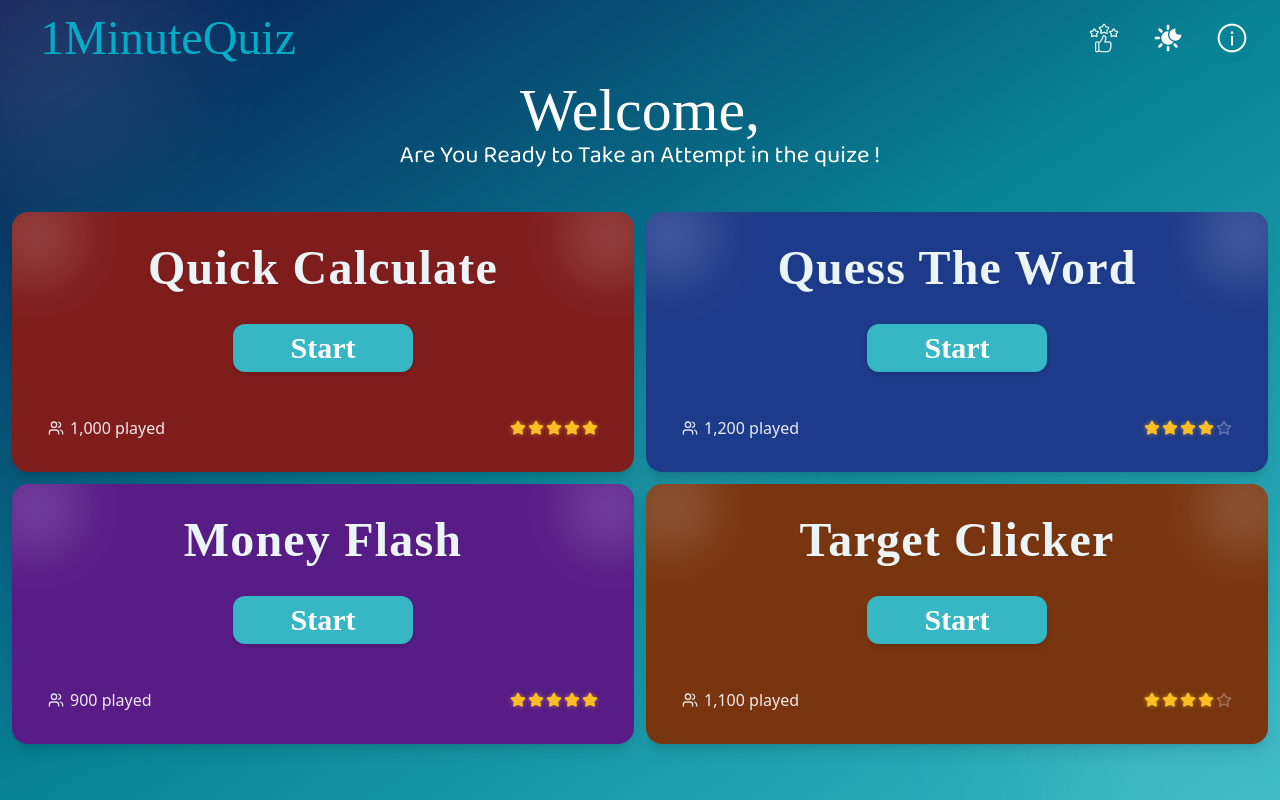
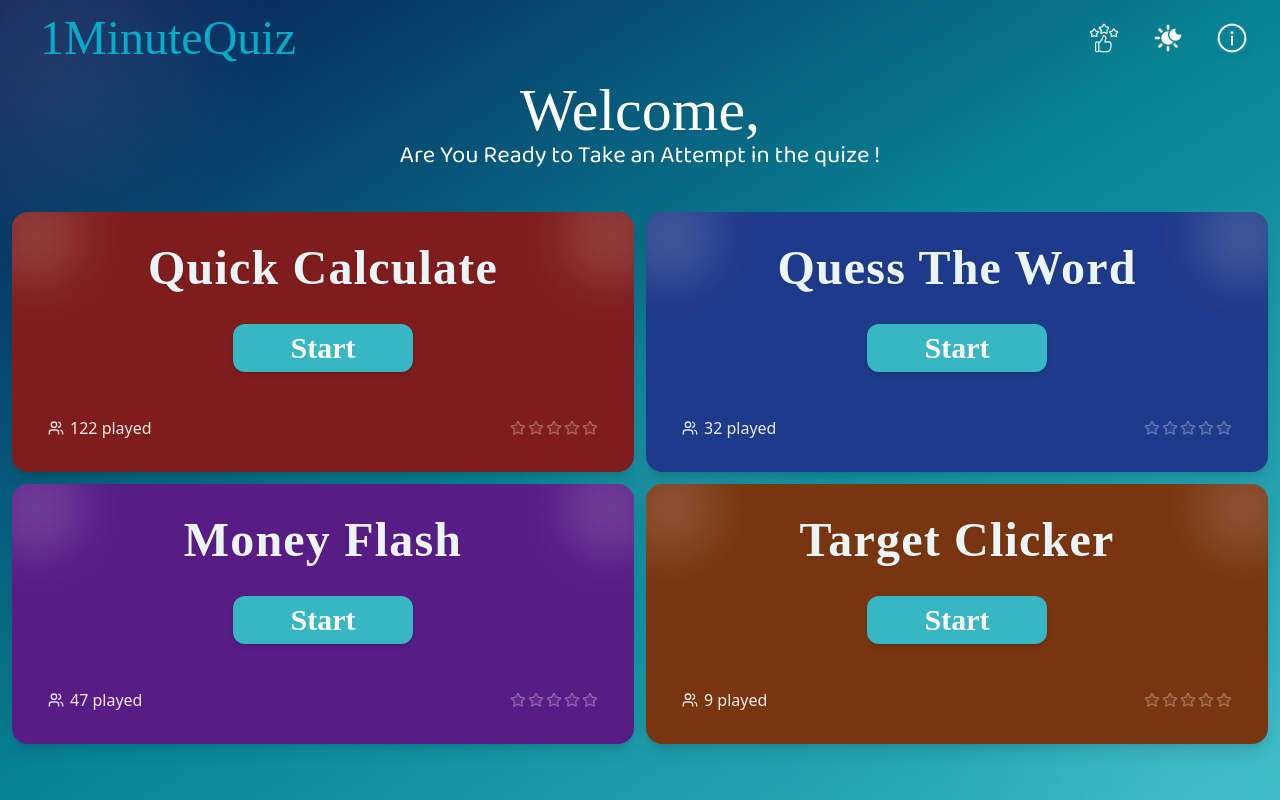
Before and after one commit to Ahshan-Haquc/OneMinuteQuiz_Frontend, a React (Vite) app: page / in a window 1280 px wide. Built offline with nearby package versions, Linux system fonts and the light colour scheme; no server answers; a web font is replaced by a local one.

Commit message:
Integrated api in landing page

```diff
--- a/src/pages/public/Home.tsx
+++ b/src/pages/public/Home.tsx
@@ -3,6 +3,7 @@ import { NavLink } from "react-router-dom";
 import NavBar from "@/components/NavBar";
 import { useAppSelector } from "@/redux/hooks";
 import { Star, Users } from "lucide-react";
+import { useGetLandingPageDataQuery } from "@/redux/api/endpoints/quizApi";
 
 const QuizButton = ({
   to,
@@ -73,6 +74,9 @@ const QuizButton = ({
 
 const Home = () => {
   const { user } = useAppSelector((state) => state.auth);
+  const { data, isLoading, error } = useGetLandingPageDataQuery();
+  const landingPageData = data?.data;
+
   useEffect(() => {
     document.title = "1MinuteQuiz";
   }, []);
@@ -92,13 +96,13 @@ const Home = () => {
         {/* button part  */}
         <div className="w-full max-w-7xl mx-auto px-3 grid grid-cols-1 md:grid-cols-2 gap-3">
           {/* button 1 */}
-          <QuizButton to="/quickCalculate" text="Quick Calculate" bg="bg-red-900" rating={4.5} played={1000} />
+          <QuizButton to="/quickCalculate" text="Quick Calculate" bg="bg-red-900" rating={landingPageData?.totalQuickCalculateGameRating} played={landingPageData?.totalQuickCalculateGamePlayed || 122} />
           {/* button 2 */}
-          <QuizButton to="/guessTheWord" text="Quess The Word" bg="bg-blue-900" rating={4.2} played={1200}/>
+          <QuizButton to="/guessTheWord" text="Quess The Word" bg="bg-blue-900" rating={landingPageData?.totalGuessTheWordGameRating} played={landingPageData?.totalGuessTheWordGamePlayed || 32}/>
           {/* button 3 */}
-          <QuizButton to="/moneyFlash" text="Money Flash" bg="bg-purple-900" rating={4.8} played={900}/>
+          <QuizButton to="/moneyFlash" text="Money Flash" bg="bg-purple-900" rating={landingPageData?.totalMemoryFlashGameRating} played={landingPageData?.totalMemoryFlashGamePlayed || 47}/>
           {/* button 4 */}
-          <QuizButton to="/targetClicker" text="Target Clicker" bg="bg-amber-900" rating={4.1} played={1100}/>
+          <QuizButton to="/targetClicker" text="Target Clicker" bg="bg-amber-900" rating={landingPageData?.totalTargetClickerGameRating} played={landingPageData?.totalTargetClickerGamePlayed || 9}/>
         </div>
       </div>
     </div>
--- a/src/redux/api/baseApi.ts
+++ b/src/redux/api/baseApi.ts
@@ -3,13 +3,11 @@ import { createApi, fetchBaseQuery } from '@reduxjs/toolkit/query/react';
 export const baseApi = createApi({
   reducerPath: 'baseApi',
   baseQuery: fetchBaseQuery({
-    baseUrl: import.meta.env.VITE_API_URL || 'http://localhost:3000',
+    baseUrl: import.meta.env.VITE_API_URL || 'http://localhost:5001/api/v1',
     prepareHeaders: (headers) => {
-      // Add any global headers here if needed.
-      // E.g., if token was stored in local storage instead of cookies.
       return headers;
     },
   }),
-  tagTypes: ['Auth', 'User', 'Feedback', 'Dashboard'],
+  tagTypes: ['Auth', 'User', 'Feedback', 'Dashboard', 'Quiz'],
   endpoints: () => ({}),
 });
--- a/src/redux/api/endpoints/authApi.ts
+++ b/src/redux/api/endpoints/authApi.ts
@@ -7,7 +7,7 @@ export const authApi = baseApi.injectEndpoints({
       query: () => ({
         url: '/me',
         method: 'GET',
-        credentials: 'omit', // Update to 'include' if required. Usually vite dev server handles proxy cookies. Let's make it include just like before.
+        credentials: 'include',
       }),
       async onQueryStarted(_, { dispatch, queryFulfilled }) {
         try {
--- /dev/null
+++ b/src/redux/api/endpoints/quizApi.ts
@@ -0,0 +1,23 @@
+import { baseApi } from '../baseApi';
+
+export const quizApi = baseApi.injectEndpoints({
+  endpoints: (builder) => ({
+    getLandingPageData: builder.query<any, void>({
+      query: () => '/quiz/getLandingPageData',
+      providesTags: ['Quiz'],
+    }),
+    getTopThreeHighestScores: builder.query<any, string>({
+      query: (gameName: string) => `/quiz/getTopThreeHighestScores/${gameName}`,
+      providesTags: ['Quiz'],
+    }),
+    updateTopThreeHighestScores: builder.mutation<any, string>({
+      query: ({gameName: string, score: number}) => `/quiz/updateTopThreeHighestScores/${gameName}/${score}`,
+      invalidatesTags: ['Quiz'],
+    }),
+  }),
+});
+
+export const {
+  useGetLandingPageDataQuery,
+  useGetTopThreeHighestScoresQuery,
+} = quizApi;
```
Also changed, not shown: 1 other file (tests, documents, lock files or other folders).
